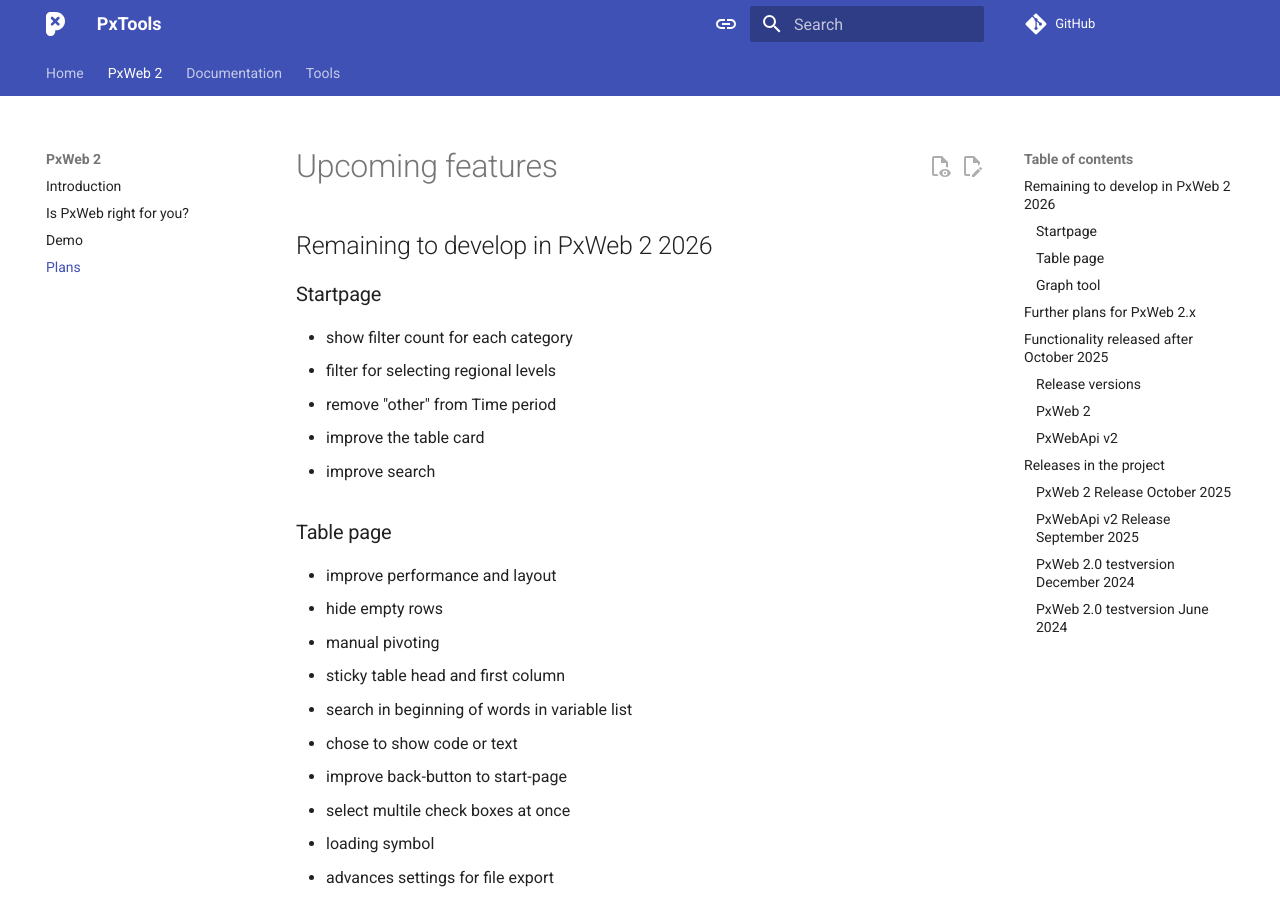
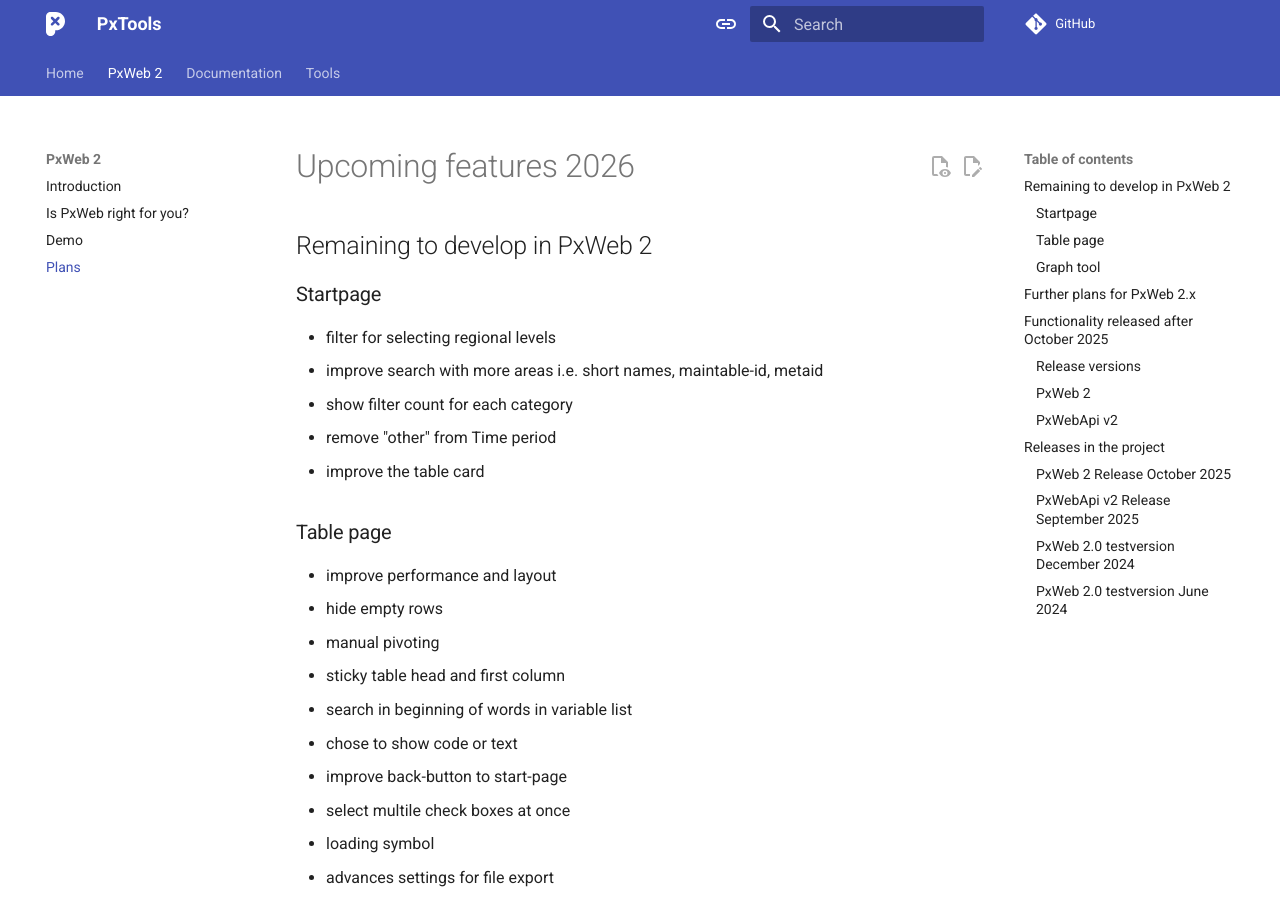
Before and after one commit to PxTools/pxtools.github.io, an MkDocs documentation site: the page built from docs/PxWeb2/project/plans.md, in a window 1280 px wide and 900 px high. Built offline with MkDocs 1.6.1 and Material for MkDocs 9.7.7, drawn with Linux system fonts in a browser that asks for light colours; comment, search, counter and statistics services are not loaded; some of the changed text lies outside the part shown.

Commit message:
Update plans.md

```diff
--- a/docs/PxWeb2/project/plans.md
+++ b/docs/PxWeb2/project/plans.md
@@ -1,13 +1,13 @@
-# Upcoming features
+# Upcoming features 2026
 
-## Remaining to develop in PxWeb 2 2026
+## Remaining to develop in PxWeb 2
 
 ### Startpage
+  - filter for selecting regional levels
+  - improve search with more areas i.e. short names, maintable-id, metaid
   - show filter count for each category
-  - filter for selecting regional levels
   - remove "other" from Time period
   - improve the table card
-  - improve search
 
 ### Table page
   - improve performance and layout
@@ -31,7 +31,6 @@
 - Implement tool
 
 ## Further plans for PxWeb 2.x
-
 - Possibility for table bulk download
 - Hierarchy
 - Sort order
```
Also changed, not shown: other parts of docs/PxWeb2/project/plans.md (+1 -0 lines).
